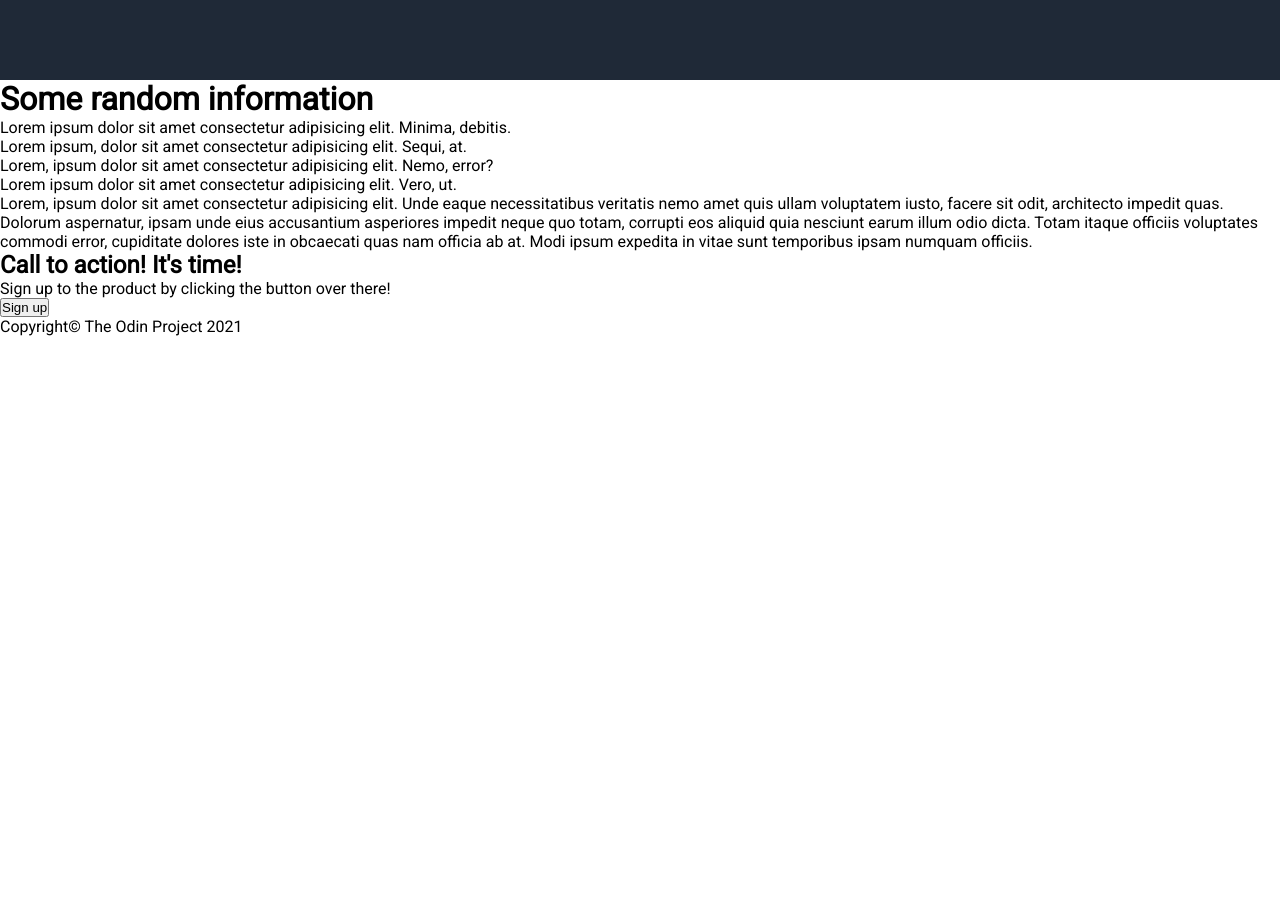
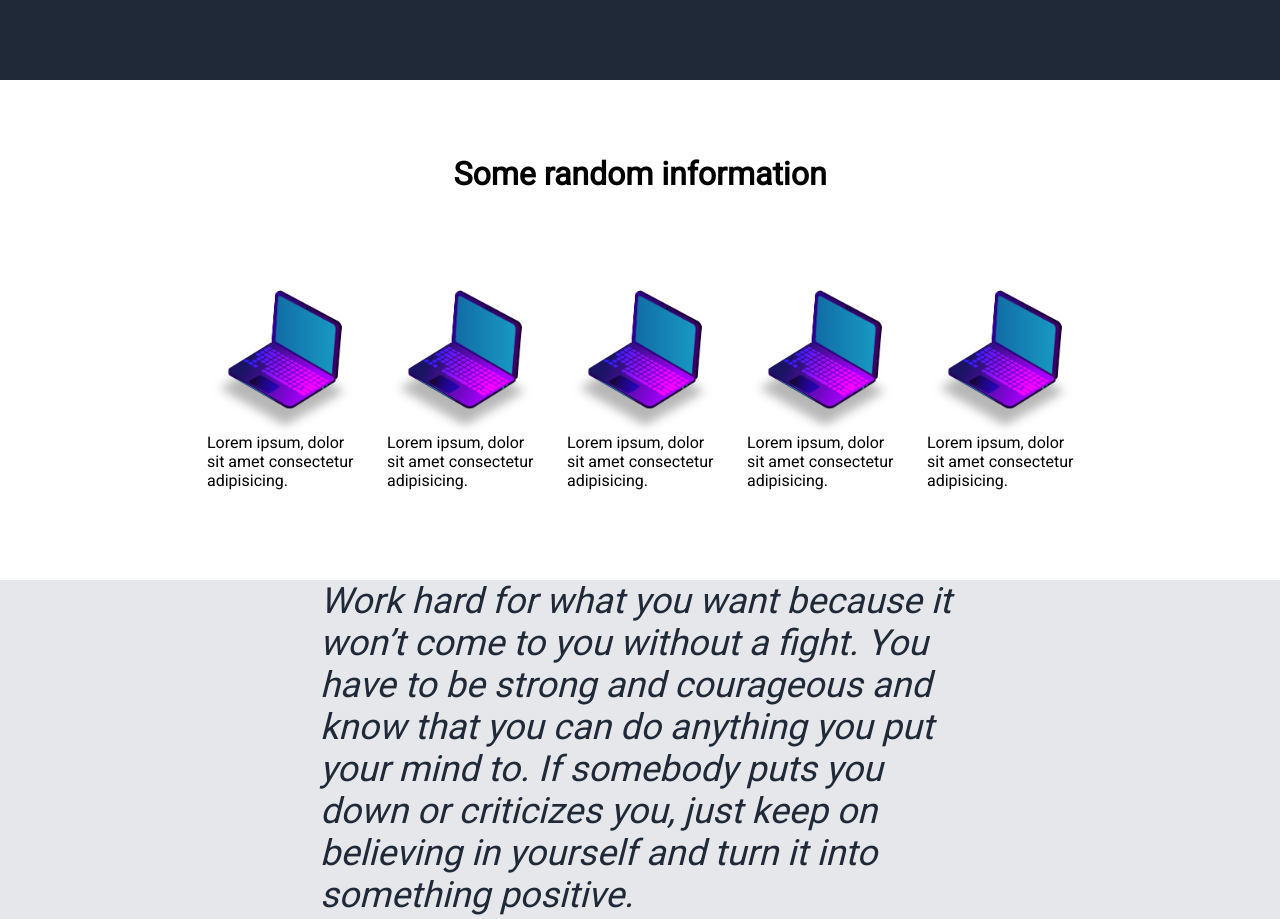
Before and after one commit to Yureche/Product-Landing-Page, a plain HTML site: page index.html in a window 1280 px wide. Shown: the part 720-1639 px from the top of the page. Before the commit the page ends 1056 px from the top, so only its background shows below. Drawn offline with Linux system fonts and the light colour scheme.

Commit message:
Added style to main section and to random info

```diff
--- a/index.html
+++ b/index.html
@@ -7,6 +7,7 @@
     <link rel="stylesheet" href="./style.css">
 </head>
 <body>
+    <!-- Main and Nav-bar -->
     <div class="main">
         <div class="nav">
             <div class="header-logo"><h1>Header Logo</h1></div>
@@ -25,18 +26,35 @@
                     <img src="./Images/image.jpg" width="550" height="350" border="0"alt="Image">
             </div>
     </div>
-    <div class="info">
+
+    <!-- Information -->
+    <div class="random-info">
         <div class="info-heading"><h1>Some random information</h1></div>
         <div class="info-container">
-            <div class="section">Lorem ipsum dolor sit amet consectetur adipisicing elit. Minima, debitis.</div>
-            <div class="section">Lorem ipsum, dolor sit amet consectetur adipisicing elit. Sequi, at.</div>
-            <div class="section">Lorem, ipsum dolor sit amet consectetur adipisicing elit. Nemo, error?</div>
-            <div class="section">Lorem ipsum dolor sit amet consectetur adipisicing elit. Vero, ut.</div>
+            <div class="product-info">
+                <img src="./Images/product.png"  width="150" height="150" border="0"alt="Image">
+                <p>Lorem ipsum, dolor sit amet consectetur adipisicing.</p>
+            </div>            <div class="product-info">
+                <img src="./Images/product.png"  width="150" height="150" border="0"alt="Image">
+                <p>Lorem ipsum, dolor sit amet consectetur adipisicing.</p>
+            </div>            <div class="product-info">
+                <img src="./Images/product.png"  width="150" height="150" border="0"alt="Image">
+                <p>Lorem ipsum, dolor sit amet consectetur adipisicing.</p>
+            </div>            <div class="product-info">
+                <img src="./Images/product.png"  width="150" height="150" border="0"alt="Image">
+                <p>Lorem ipsum, dolor sit amet consectetur adipisicing.</p>
+            </div>            <div class="product-info">
+                <img src="./Images/product.png"  width="150" height="150" border="0"alt="Image">
+                <p>Lorem ipsum, dolor sit amet consectetur adipisicing.</p>
+            </div>
         </div>
     </div>
+
+    <!--  Quote -->
     <div class="quote-container">
         <div class="quote">
-            Lorem, ipsum dolor sit amet consectetur adipisicing elit. Unde eaque necessitatibus veritatis nemo amet quis ullam voluptatem iusto, facere sit odit, architecto impedit quas. Dolorum aspernatur, ipsam unde eius accusantium asperiores impedit neque quo totam, corrupti eos aliquid quia nesciunt earum illum odio dicta. Totam itaque officiis voluptates commodi error, cupiditate dolores iste in obcaecati quas nam officia ab at. Modi ipsum expedita in vitae sunt temporibus ipsam numquam officiis.
+            <p>                  Work hard for what you want because it won’t come to you without a fight. You have to be strong and courageous and know that you can do anything you put your mind to. If somebody puts you down or criticizes you, just keep on believing in yourself and turn it into something positive.
+            </p>
         </div>
     </div>
     <div class="sign-up-container">
--- a/style.css
+++ b/style.css
@@ -83,3 +83,43 @@ body {
         background-color: #0b5ed7;
         border-color: #0a58ca;
 }
+
+
+ .info-heading {
+    margin: 0 auto;
+  }
+
+  .random-info {
+    display: flex;
+    margin: auto;
+    flex-direction: column;
+    align-content: space-around;
+    justify-content: space-evenly;
+    width: 70%;
+    height: 500px;
+  }
+
+  .random-info .info-container {
+    display: flex;
+    justify-content: space-around;
+  }
+
+.product-info {
+    margin: 15px;
+    width: 200px;
+}
+
+
+.quote-container {
+    height:50%;
+    background-color: #e5e7eb;
+}
+
+.quote {
+    font-size: 36px;
+    width: 50%;
+    height: 50%;
+    margin: auto;
+    color: #1f2937;
+    font-style: italic;
+}
```
Also changed, not shown: Images/product.png (added).
